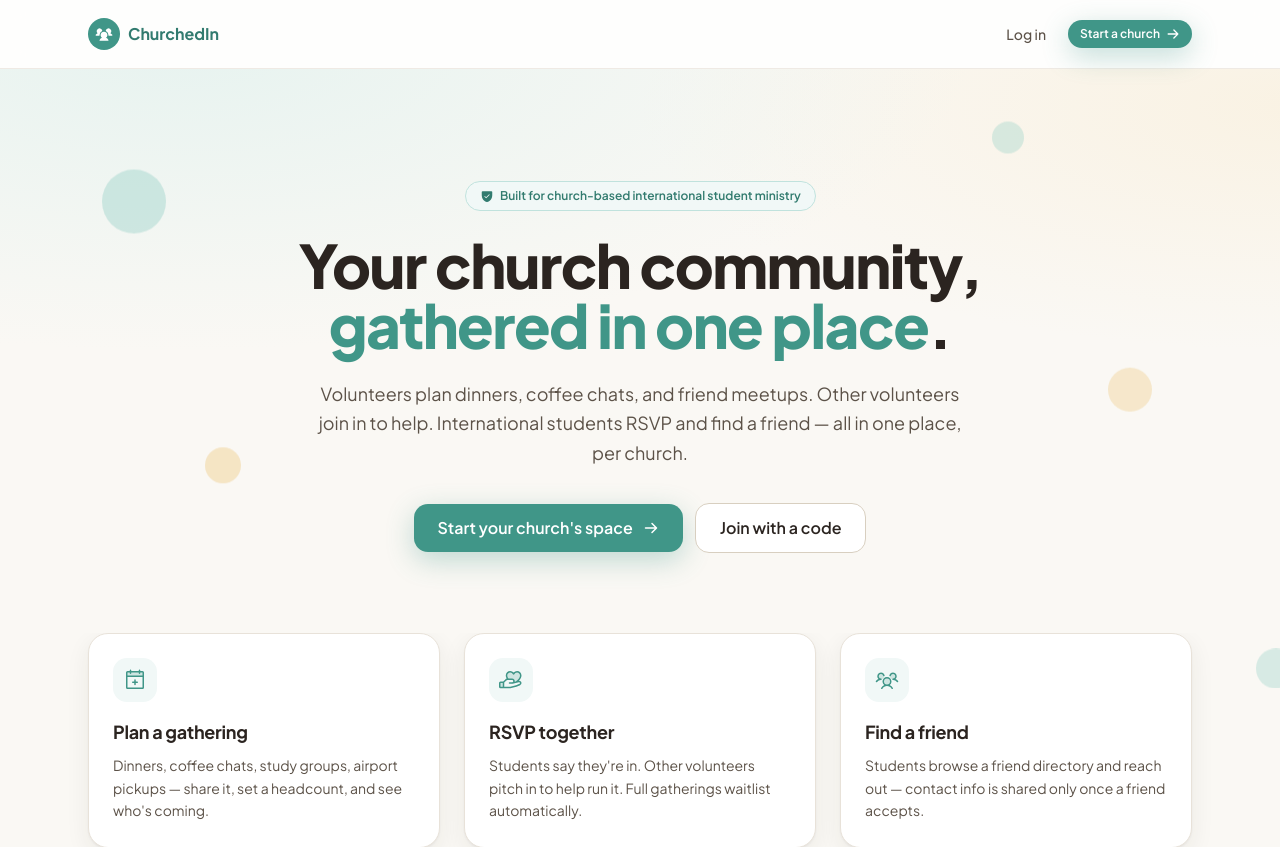
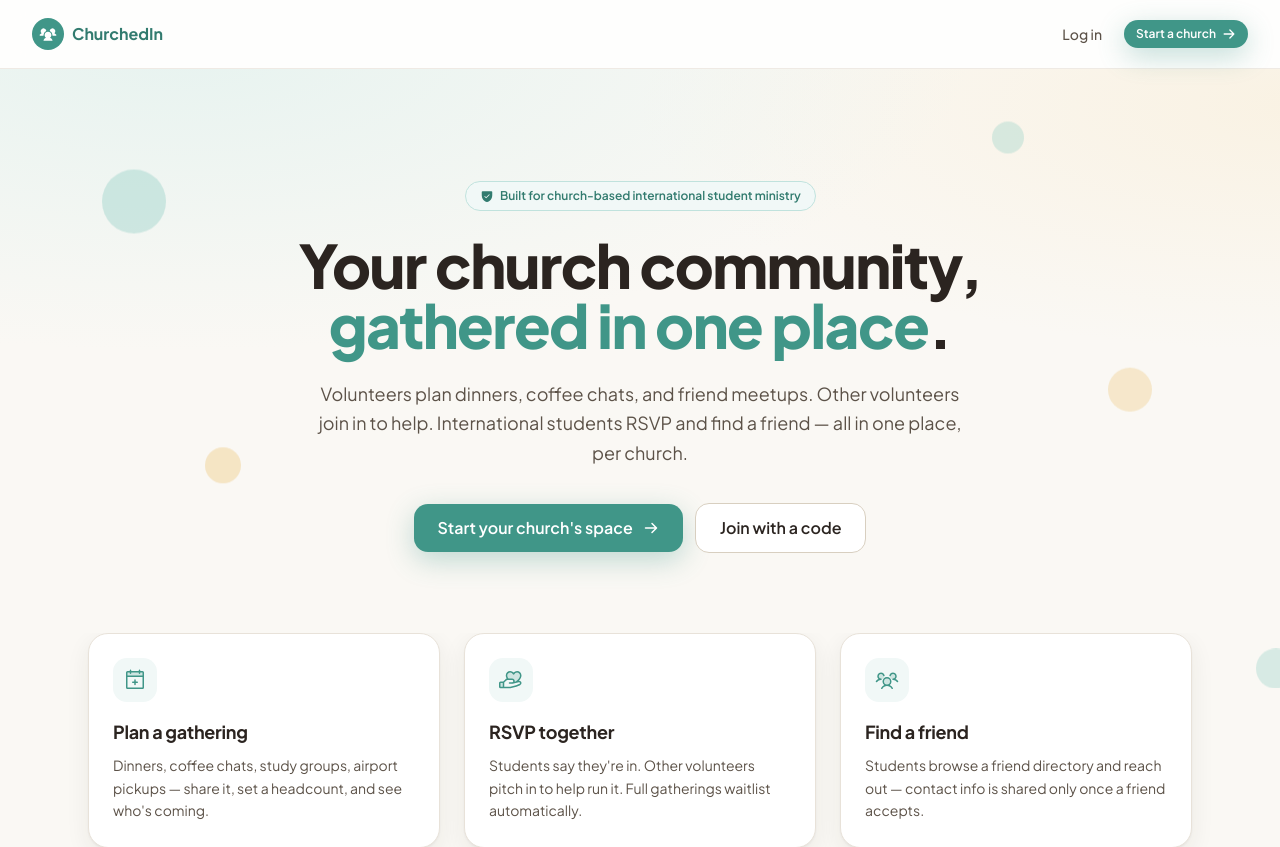
Before and after one commit to Prestonpro/ChurchedIn, a Next.js app: page / in a window 1280 px wide. Shown: the top 847 px of the page. Built offline with nearby package versions, Linux system fonts and the light colour scheme; no server answers.

Commit message:
Remove max-width from navbar to span full screen

```diff
--- a/src/app/page.tsx
+++ b/src/app/page.tsx
@@ -69,7 +69,7 @@ export default async function LandingPage() {
   return (
     <div className="min-h-screen bg-paper">
       <header className="sticky top-0 z-20 border-b border-line/70 bg-surface/80 backdrop-blur-md">
-        <div className="mx-auto flex max-w-6xl items-center justify-between gap-3 px-4 py-4 sm:px-6">
+        <div className="flex items-center justify-between gap-3 px-4 py-4 sm:px-6 lg:px-8">
           <span className="flex items-center gap-2 text-base font-bold text-brand-700">
             <span className="flex size-8 shrink-0 items-center justify-center rounded-full bg-brand-600 text-white">
               <UsersThree weight="fill" className="size-4.5" />
--- a/src/components/nav/AuthShell.tsx
+++ b/src/components/nav/AuthShell.tsx
@@ -83,7 +83,7 @@ export async function AuthShell({
   return (
     <div className="min-h-screen bg-paper">
       <header className="sticky top-0 z-20 border-b border-line bg-surface/90 backdrop-blur-md">
-        <div className="mx-auto flex max-w-7xl items-center justify-between gap-4 px-4 py-3 sm:px-6">
+        <div className="flex items-center justify-between gap-4 px-4 py-3 sm:px-6 lg:px-8">
           <div className="flex items-center gap-5">
             <Link
               href={user.activeMembership ? (role === ROLES.CHURCH_ADMIN ? "/admin/dashboard" : `/${role.toLowerCase()}/dashboard`) : "/discover"}
```
